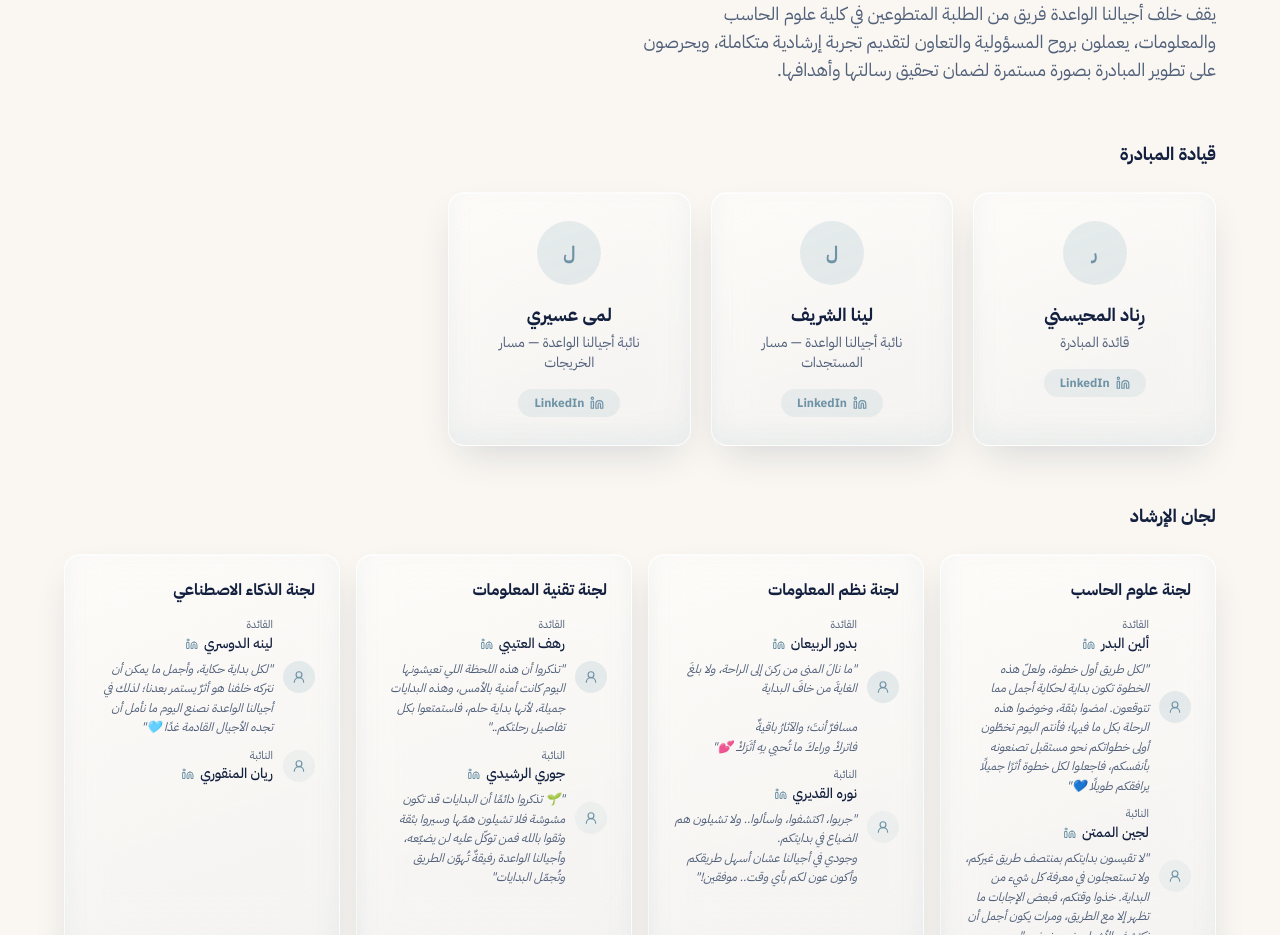
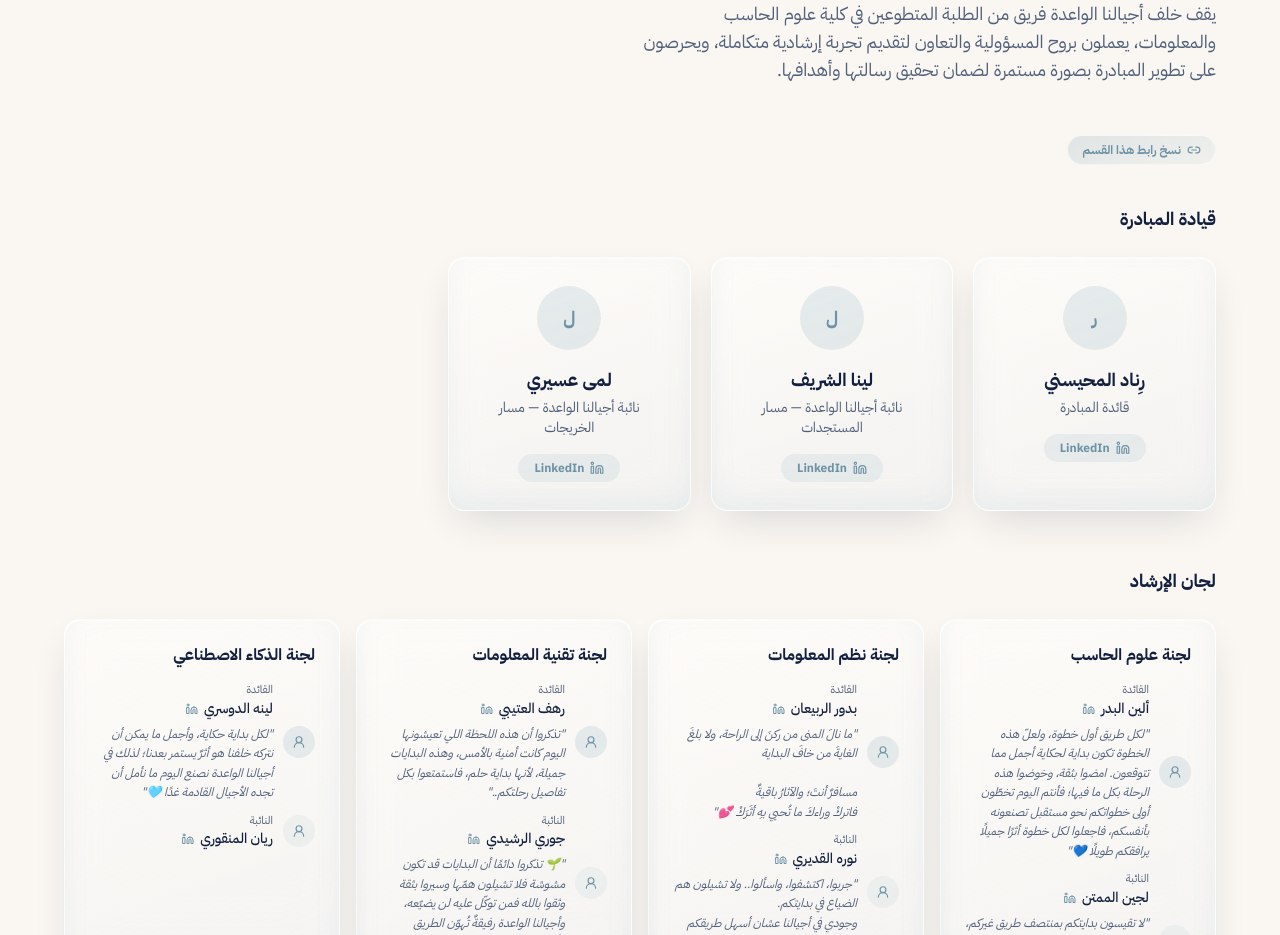
Before and after one commit to ajyalna-admin/AjyalnaAlwaidah, a Next.js app: page / in a window 1280 px wide. Shown: the part 2320-3255 px from the top of the page. Built offline with nearby package versions, Linux system fonts and the light colour scheme.

Commit message:
Update Team.tsx

```diff
--- a/components/Team.tsx
+++ b/components/Team.tsx
@@ -1,7 +1,8 @@
 "use client";
 
+import { useState } from "react";
 import { motion } from "framer-motion";
-import { UserRound, Linkedin } from "lucide-react";
+import { UserRound, Linkedin, Link2, Check } from "lucide-react";
 import { SectionHeading } from "@/components/SectionHeading";
 import {
   teamSection,
@@ -116,14 +117,45 @@ function CommitteeCard({ committee, index }: { committee: CommitteeEntry; index:
 }
 
 export function Team() {
+  const [copied, setCopied] = useState(false);
+
+  const handleCopyLink = async () => {
+    const url = `${window.location.origin}${window.location.pathname}#team`;
+    try {
+      await navigator.clipboard.writeText(url);
+      setCopied(true);
+      window.setTimeout(() => setCopied(false), 1800);
+    } catch {
+      // تجاهل فشل النسخ (متصفح لا يدعم Clipboard API مثلًا)
+    }
+  };
+
   return (
-    <section id="team" className="section-pad border-b border-line">
+    <section id="team" className="section-pad border-b border-line scroll-mt-24">
       <div className="container-content">
         <SectionHeading
           eyebrow={teamSection.eyebrow}
           title={teamSection.title}
           description={teamSection.description}
         />
+
+        <button
+          type="button"
+          onClick={handleCopyLink}
+          className="mb-10 -mt-6 inline-flex items-center gap-1.5 rounded-full glass-chip px-3.5 py-1.5 text-xs font-bold text-sky-deep transition-colors hover:bg-sky/15"
+        >
+          {copied ? (
+            <>
+              <Check className="h-3.5 w-3.5" />
+              تم نسخ الرابط
+            </>
+          ) : (
+            <>
+              <Link2 className="h-3.5 w-3.5" />
+              نسخ رابط هذا القسم
+            </>
+          )}
+        </button>
 
         <div className="mb-14">
           <h3 className="font-display text-lg font-bold mb-6">{teamSection.leadershipNote}</h3>
```
